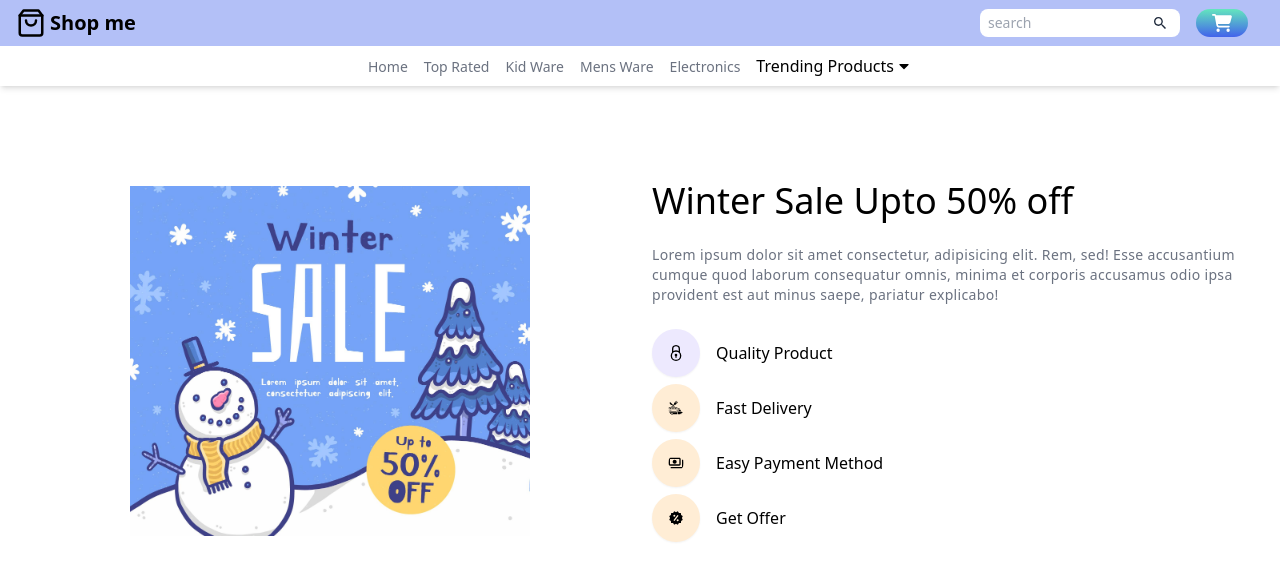
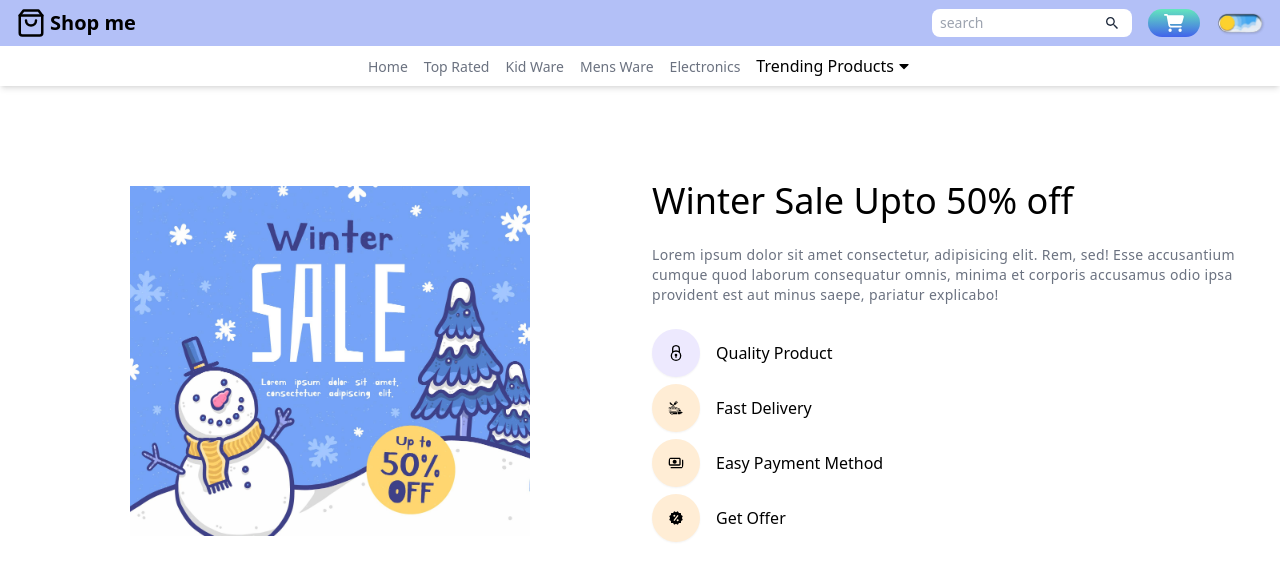
Before and after one commit to sagarsinghthakur002/Ecommerce-Website, a React (Vite) app: page / in a window 1280 px wide. Shown: the top 580 px of the page. Built offline with nearby package versions, Linux system fonts and the light colour scheme.

Commit message:
feat : dark/ light mod

```diff
--- a/src/components/DarkMod.jsx
+++ b/src/components/DarkMod.jsx
@@ -1,38 +1,41 @@
 import React, { useEffect, useState } from 'react';
 
 function DarkMode() {
-  const [Theme, setTheme] = useState(
+
+
+
+  const [theme, setTheme] = useState(
     localStorage.getItem('theme') ? localStorage.getItem('theme') : 'light'
   );
   const element = document.documentElement;
 
   useEffect(() => {
-    if (Theme === 'dark') {
+    if (theme == 'dark') {
       element.classList.add('dark');
       localStorage.setItem('theme', 'dark');
     } else {
       element.classList.remove('dark');
       localStorage.setItem('theme', 'light');
     }
-  }, [Theme]); // Add Theme as a dependency to update when it changes
+  }, [theme]); // Add Theme as a dependency to update when it changes
 
   return (
     <div className="relative">
       <img
-        src="/assets/website/light-mode-button.png"
+        src="/src/assets/website/light-mode-button.png"
         alt="light"
-        onClick={() => setTheme('light')}
+        onClick={() => { setTheme(theme === "light" ? "dark" : "light");
+          }}
         className={`w-12 cursor-pointer drop-shadow-[1px_1px_1px_rgba(0,0,0,0.1)] transition-all duration-300 absolute right-0 z-10 ${
-          Theme === 'dark' ? 'opacity-0' : 'opacity-100'
+          theme === 'dark' ? 'opacity-0' : 'opacity-100'
         }`}
       />
       <img
-        src="/website/dark-mode-button.png"
+        src="/src/assets/website/dark-mode-button.png"
         alt="dark"
-        onClick={() => setTheme('dark')}
-        className={`w-12 cursor-pointer drop-shadow-[1px_1px_1px_rgba(0,0,0,0.1)] transition-all duration-300 absolute right-0 z-10 ${
-          Theme === 'light' ? 'opacity-0' : 'opacity-100'
-        }`}
+        onClick={() => { setTheme(theme == "light" ? "dark" : "light");
+          }}
+        className="w-12 cursor-pointer drop-shadow-[1px_1px_1px_rgba(0,0,0,0.1)] transition-all duration-300"
       />
     </div>
   );
```
